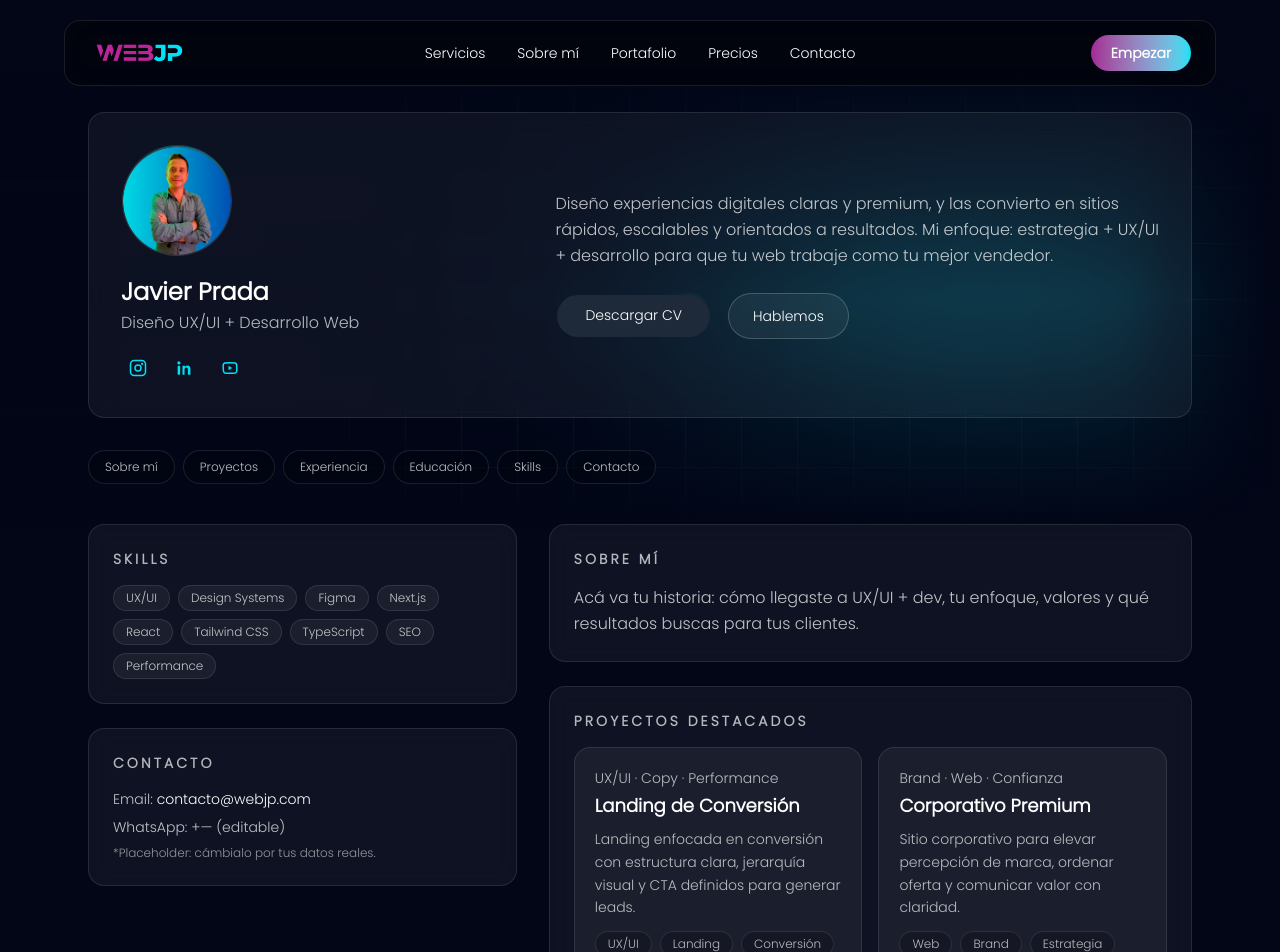
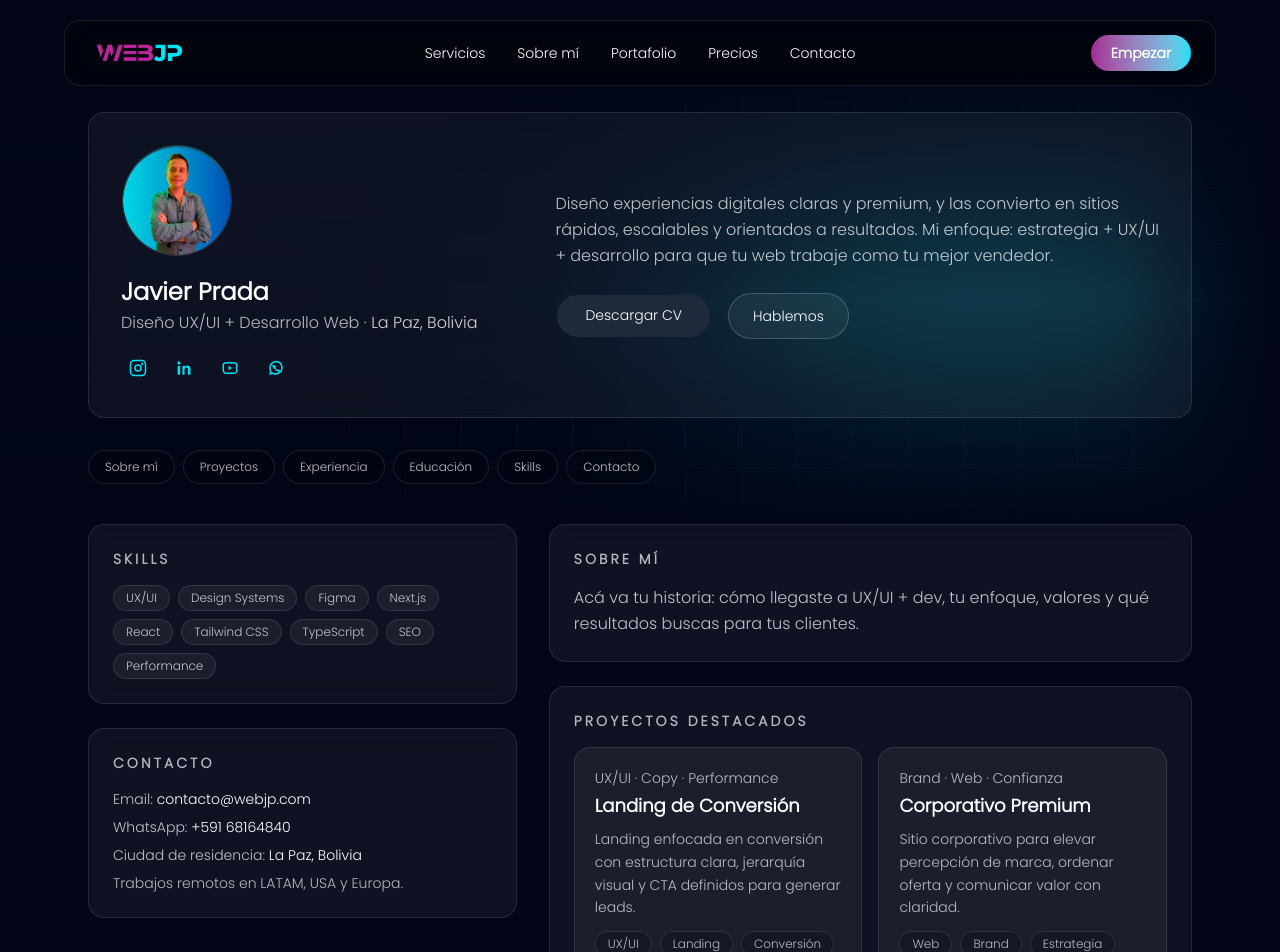
Before and after one commit to javipradaweb/Web-JP, a Next.js app: page /sobre-mi in a window 1280 px wide. Shown: the top 952 px of the page. Built offline with nearby package versions, Linux system fonts and the light colour scheme.

Commit message:
SEO: add location and remote availability to contact card

```diff
--- a/src/components/sobre-mi/SobreMiPage.tsx
+++ b/src/components/sobre-mi/SobreMiPage.tsx
@@ -28,6 +28,11 @@ const SOCIALS: Social[] = [
     label: "YouTube",
     href: "https://www.youtube.com/@javipradaweb",
     icon: <YouTubeIcon />,
+  },
+  {
+    label: "WhatsApp",
+    href: "https://wa.me/59168164840",
+    icon: <WhatsAppIcon />,
   },
 ];
 
@@ -115,43 +120,89 @@ const cardIn: Variants = {
    PAGE
 ======================= */
 export default function SobreMiPage() {
-  // ✅ SEO: JSON-LD (Person + WebPage)
+  // ✅ SEO: JSON-LD (Local signals + Person + WebPage)
   const jsonLd = useMemo(() => {
-    const url = "https://javierprada.online/sobre-mi";
+    const pageUrl = "https://javierprada.online/sobre-mi";
+    const siteUrl = "https://javierprada.online/";
     return {
       "@context": "https://schema.org",
       "@graph": [
         {
+          "@type": "WebSite",
+          "@id": siteUrl,
+          url: siteUrl,
+          name: "Web JP",
+          inLanguage: "es",
+        },
+        {
           "@type": "WebPage",
-          "@id": url,
-          url,
+          "@id": pageUrl,
+          url: pageUrl,
           name: "Sobre mí | Javier Prada",
           description:
-            "Conoce a Javier Prada: diseño UX/UI y desarrollo web para sitios rápidos, claros y orientados a resultados.",
+            "Conoce a Javier Prada (Web JP): diseño UX/UI y desarrollo web para sitios rápidos, claros y orientados a resultados. La Paz, Bolivia y remoto (LATAM, USA y Europa).",
           inLanguage: "es",
-          isPartOf: {
-            "@type": "WebSite",
-            "@id": "https://javierprada.online/",
-            url: "https://javierprada.online/",
-            name: "Web JP",
-          },
+          isPartOf: { "@id": siteUrl },
         },
         {
           "@type": "Person",
+          "@id": `${siteUrl}#javier-prada`,
           name: "Javier Prada",
-          url,
+          url: pageUrl,
           image: "https://javierprada.online/javier.png",
           jobTitle: "Diseño UX/UI + Desarrollo Web",
+          description:
+            "Diseñador UX/UI y desarrollador web en La Paz, Bolivia. Trabajo remoto para LATAM, Estados Unidos y Europa.",
+          homeLocation: {
+            "@type": "Place",
+            name: "La Paz, Bolivia",
+            address: {
+              "@type": "PostalAddress",
+              addressLocality: "La Paz",
+              addressCountry: "BO",
+            },
+          },
+          areaServed: [
+            { "@type": "Country", name: "Bolivia" },
+            { "@type": "AdministrativeArea", name: "Latinoamérica" },
+            { "@type": "Country", name: "United States" },
+            { "@type": "Continent", name: "Europe" },
+          ],
+          knowsAbout: [
+            "Diseño web",
+            "Diseño UX/UI",
+            "Desarrollo web",
+            "WordPress",
+            "Elementor",
+            "Next.js",
+            "React",
+            "SEO",
+            "Performance web",
+            "Landing pages",
+            "Sitios corporativos",
+            "Ecommerce",
+            "Plataformas web",
+          ],
           sameAs: [
             "https://www.instagram.com/javipradaweb/",
             "https://www.linkedin.com/in/javipradaweb/",
             "https://www.youtube.com/@javipradaweb",
+            "https://wa.me/59168164840",
           ],
           worksFor: {
             "@type": "Organization",
             name: "Web JP",
-            url: "https://javierprada.online/",
+            url: siteUrl,
           },
+          contactPoint: [
+            {
+              "@type": "ContactPoint",
+              contactType: "sales",
+              telephone: "+59168164840",
+              availableLanguage: ["es", "en"],
+              areaServed: ["BO", "LATAM", "US", "EU"],
+            },
+          ],
         },
       ],
     };
@@ -161,12 +212,14 @@ export default function SobreMiPage() {
     <section className="pt-28 pb-20">
       {/* ✅ SEO: H1 + texto descriptivo (visualmente ocultos, no cambian tu diseño) */}
       <h1 className="sr-only">
-        Sobre mí — Javier Prada | Diseño UXUI y Desarrollo Web
+        Sobre mí — Javier Prada | Diseño UXUI y Desarrollo Web en La Paz, Bolivia
+        (remoto LATAM, USA y Europa)
       </h1>
       <p className="sr-only">
         Javier Prada (Web JP) trabaja en diseño UX/UI, diseño web profesional y
-        desarrollo web (WordPress/Elementor y desarrollo a medida) con enfoque
-        en performance, SEO y conversión.
+        desarrollo web (WordPress/Elementor y desarrollo a medida) con enfoque en
+        performance, SEO y conversión. Ubicado en La Paz, Bolivia y disponible
+        para proyectos remotos en Latinoamérica, Estados Unidos y Europa.
       </p>
 
       {/* ✅ SEO: JSON-LD */}
@@ -210,8 +263,11 @@ export default function SobreMiPage() {
                   <p className="text-2xl font-semibold leading-tight">
                     Javier Prada
                   </p>
+
+                  {/* ✅ Visible local signal (solo aquí, discreto) */}
                   <p className="mt-1 text-white/70">
-                    Diseño UX/UI + Desarrollo Web
+                    Diseño UX/UI + Desarrollo Web ·{" "}
+                    <span className="text-white/80">La Paz, Bolivia</span>
                   </p>
 
                   {/* RRSS */}
@@ -334,12 +390,29 @@ export default function SobreMiPage() {
                   contacto@webjp.com
                 </a>
                 </p>
-                  <p>WhatsApp: +— (editable)</p>
-                  <p className="text-white/55 text-xs">
-                    *Placeholder: cámbialo por tus datos reales.
+
+                <p>
+                  WhatsApp:{" "}
+                <a
+                  className="text-white hover:underline"
+                  href="https://wa.me/59168164840"
+                  target="_blank"
+                  rel="noreferrer"
+                  >
+                    +591 68164840
+                </a>
                   </p>
+
+                <p>
+                  Ciudad de residencia:{" "}
+                  <span className="text-white">La Paz, Bolivia</span>
+                </p>
+
+
+                  <p className="text-white/70">Trabajos remotos en LATAM, USA y Europa.</p>
                 </div>
             </Card>
+
             </motion.div>
           </motion.div>
 
@@ -573,3 +646,20 @@ function YouTubeIcon() {
     </svg>
   );
 }
+
+function WhatsAppIcon() {
+  return (
+    <svg width="18" height="18" viewBox="0 0 24 24" fill="none" aria-hidden>
+      <path
+        d="M20 11.6c0 4.6-3.8 8.4-8.4 8.4-1.4 0-2.8-.3-4.1-1l-3.5 1 1.1-3.4c-.8-1.4-1.2-3-1.2-4.9C3.9 7 7.7 3.2 12.3 3.2S20 7 20 11.6Z"
+        stroke="currentColor"
+        strokeWidth="2"
+        strokeLinejoin="round"
+      />
+      <path
+        d="M9.2 8.8c.2-.5.4-.6.7-.6h.6c.2 0 .4.1.5.4l.7 1.6c.1.3.1.5 0 .7l-.4.5c-.1.2-.2.3-.1.5.1.3.5 1 1.1 1.6.6.6 1.3 1 1.6 1.1.2.1.3 0 .5-.1l.5-.4c.2-.2.4-.2.7 0l1.6.7c.3.1.4.3.4.5v.6c0 .3-.1.5-.6.7-.5.2-1.6.5-3.1-.1-1.5-.6-2.6-1.6-3.7-2.7-1.1-1.1-2.1-2.2-2.7-3.7-.6-1.5-.3-2.6-.1-3.1Z"
+        fill="currentColor"
+      />
+    </svg>
+  );
+}
```
Lines whose indentation alone changed are shown as unchanged.
